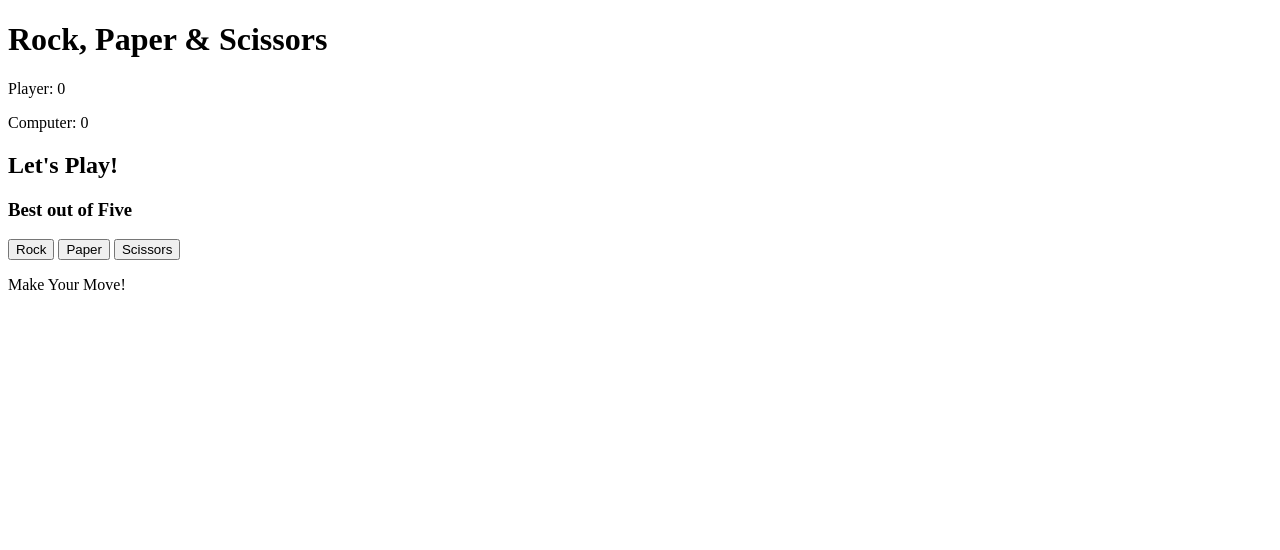
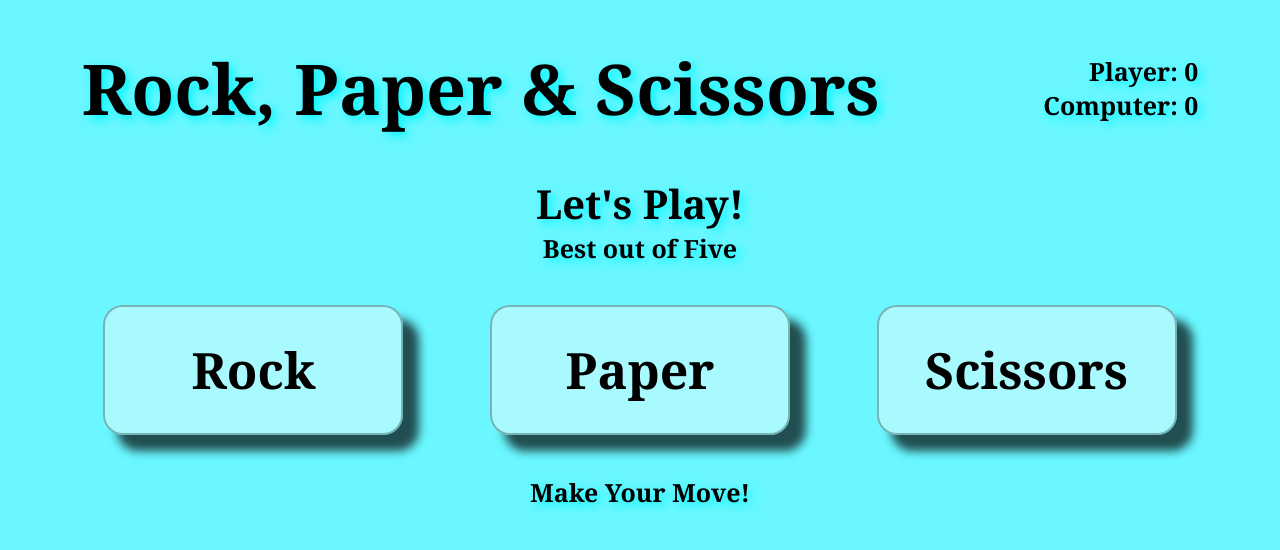
Before and after one commit to Erikkk999/rock-paper-scissors, a plain HTML site: page index.html in a window 1280 px wide. Drawn offline with Linux system fonts and the light colour scheme.

Commit message:
style: adjust the spacing

```diff
--- a/index.html
+++ b/index.html
@@ -4,6 +4,7 @@
     <meta charset="UTF-8">
     <meta name="viewport" content="width=device-width, initial-scale=1.0">
     <title>Rock Paper Scissors</title>
+    <link rel="stylesheet" href="style.css">
     <script src="script.js" defer></script>
 </head>
 <body>
--- a/style.css
+++ b/style.css
@@ -1,5 +1,5 @@
 * {
-    margin: 10px;
+    margin: 0;
     padding: 0;
     font-family: Georgia, 'Times New Roman', Times, serif;
     font-size: 25px;
@@ -26,14 +26,14 @@
 .header {
     display: flex;
     align-items: center;
-    justify-content: center;
+    justify-content: space-around;
     width: 100%;
-
+    margin: 40px 0px;
 }
 
 .score-display {
     text-align: right;
-    margin: 0px 50px;
+    margin: 0px 0px;
 
 }
 
@@ -51,6 +51,7 @@
     outline: none;
     transition: 0.10s all;
     text-shadow: none;
+    margin: 40px;
 }
 
  .btn:active {
```
